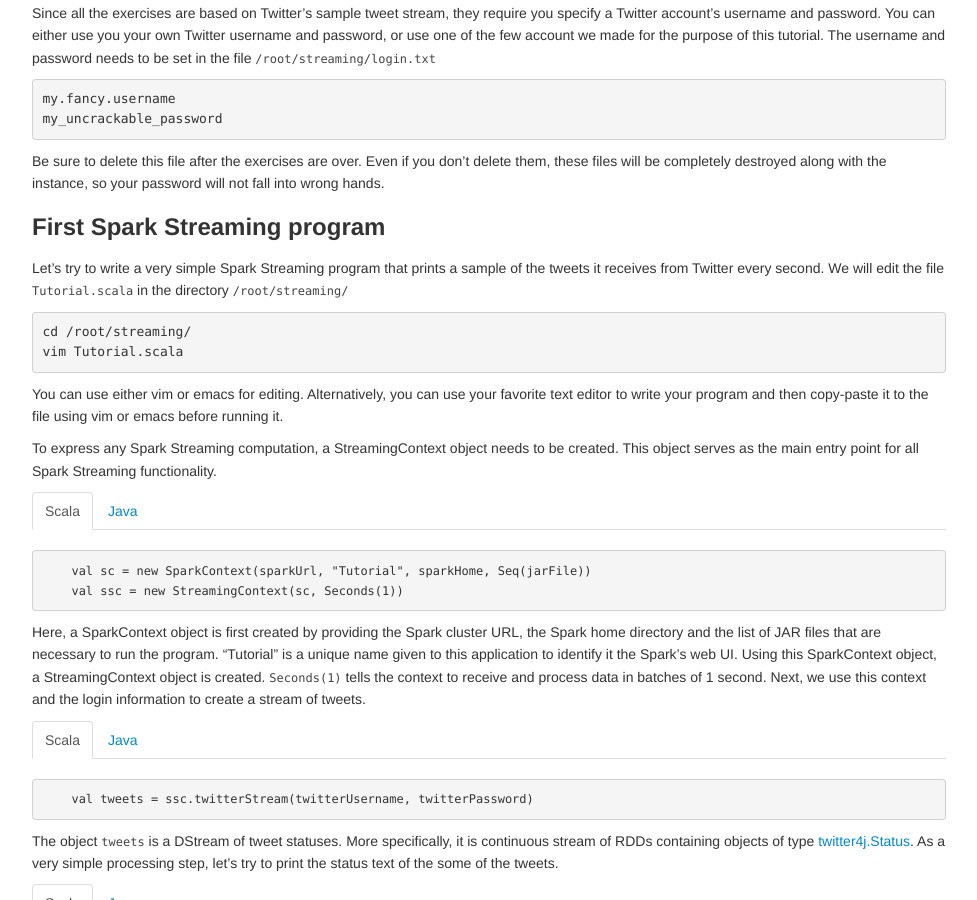
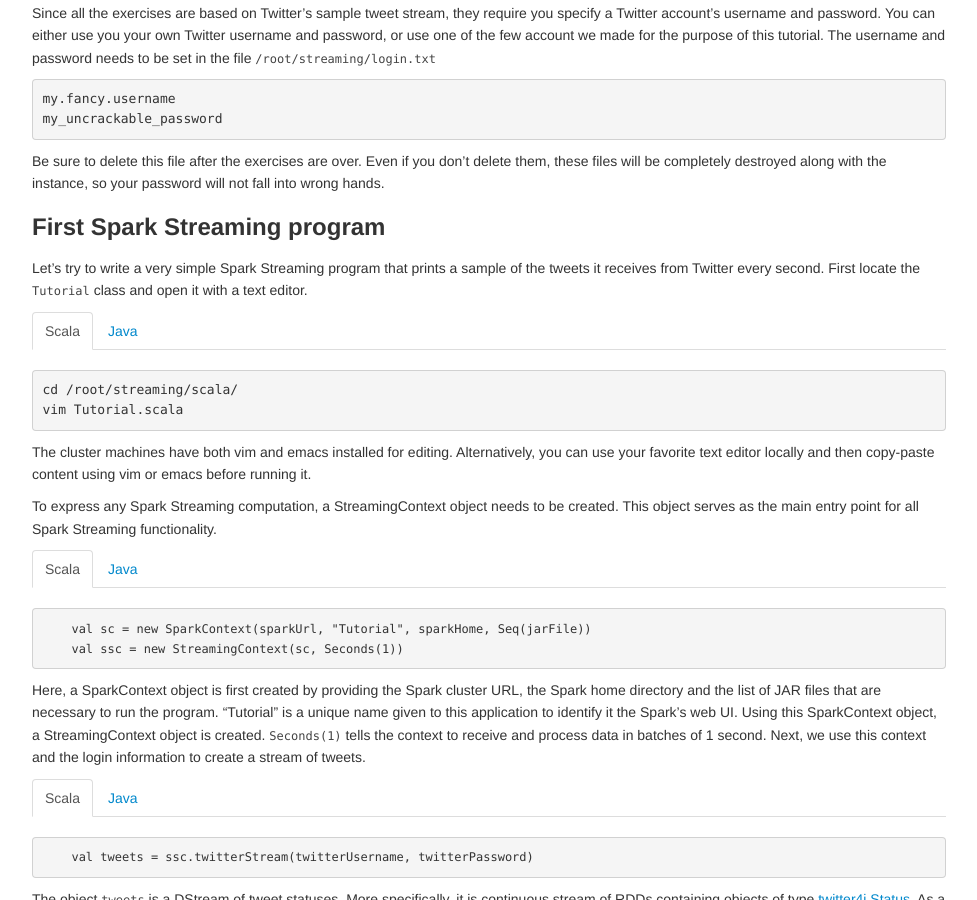
Before and after one commit to databricks/spark-training, a Jekyll site: the page built from strata_2013/index.md, in a window 1280 px wide and 900 px high, scrolled down 12475 px. Shown: the whole window, without its empty margins (151-1128 px from the left). Built offline with Jekyll 4.4.1, drawn with Linux system fonts in a browser that asks for light colours.

Commit message:
More changes to index.md

```diff
--- a/strata_2013/index.md
+++ b/strata_2013/index.md
@@ -832,15 +832,25 @@
 
 
 ## First Spark Streaming program
-Let's try to write a very simple Spark Streaming program that prints a sample of the tweets it receives from Twitter every second.
-We will edit the file `Tutorial.scala` in the directory `/root/streaming/`
+Let's try to write a very simple Spark Streaming program that prints a sample of the tweets it receives from Twitter every second. First locate the
+`Tutorial` class and open it with a text editor.
 
+<div class="codetabs">
+<div data-lang="scala">
 <pre>
-cd /root/streaming/
+cd /root/streaming/scala/
 vim Tutorial.scala
 </pre>
+</div>
+<div data-lang="java">
+<pre>
+cd /root/streaming/java/
+vim Tutorial.java
+</pre>
+</div>
+</div>
 
-You can use either vim or emacs for editing. Alternatively, you can use your favorite text editor to write your program and then copy-paste it to the file using vim or emacs before running it.
+The cluster machines have both vim and emacs installed for editing. Alternatively, you can use your favorite text editor locally and then copy-paste content using vim or emacs before running it.
 
 
 To express any Spark Streaming computation, a StreamingContext object needs to be created.
```
